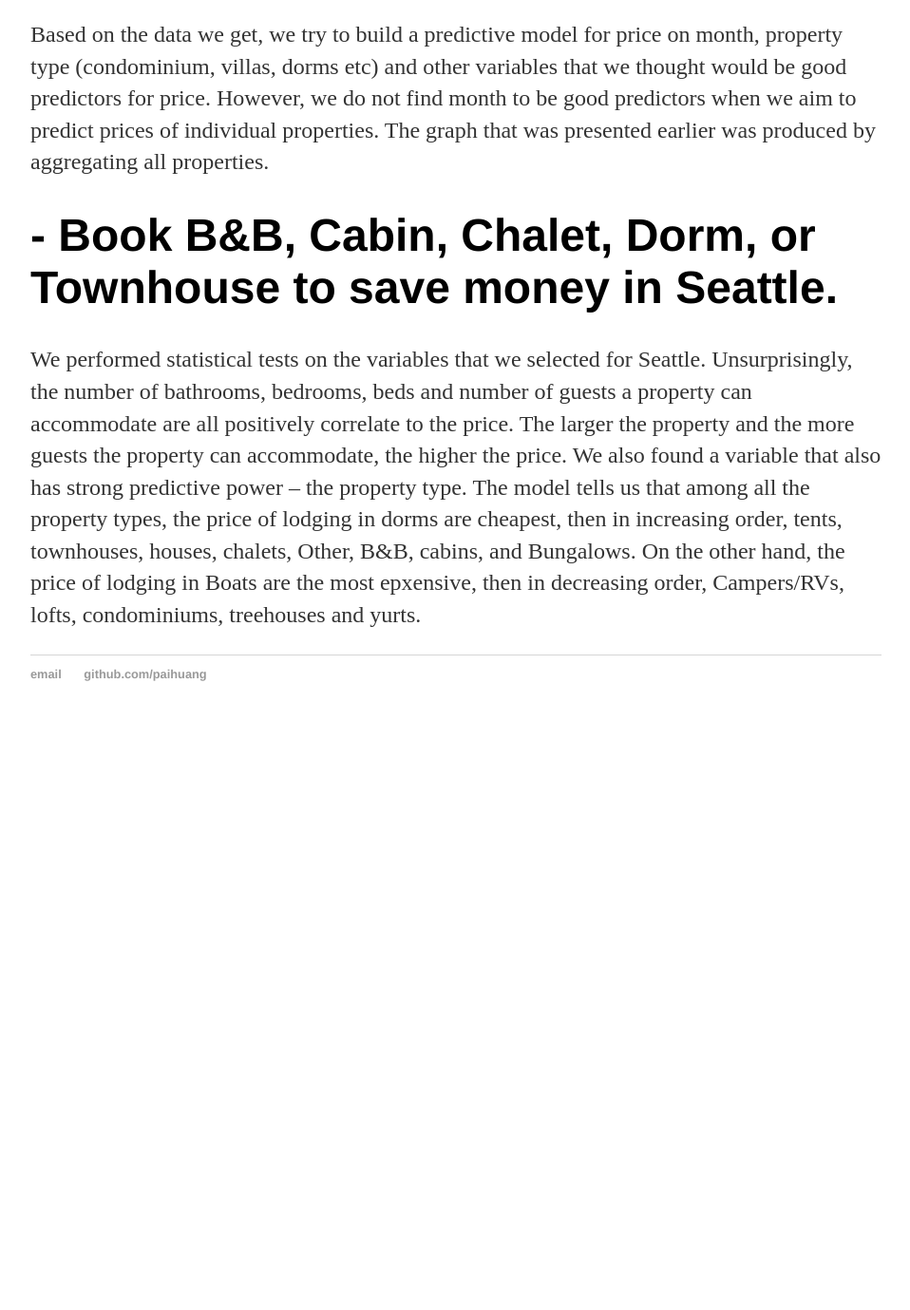
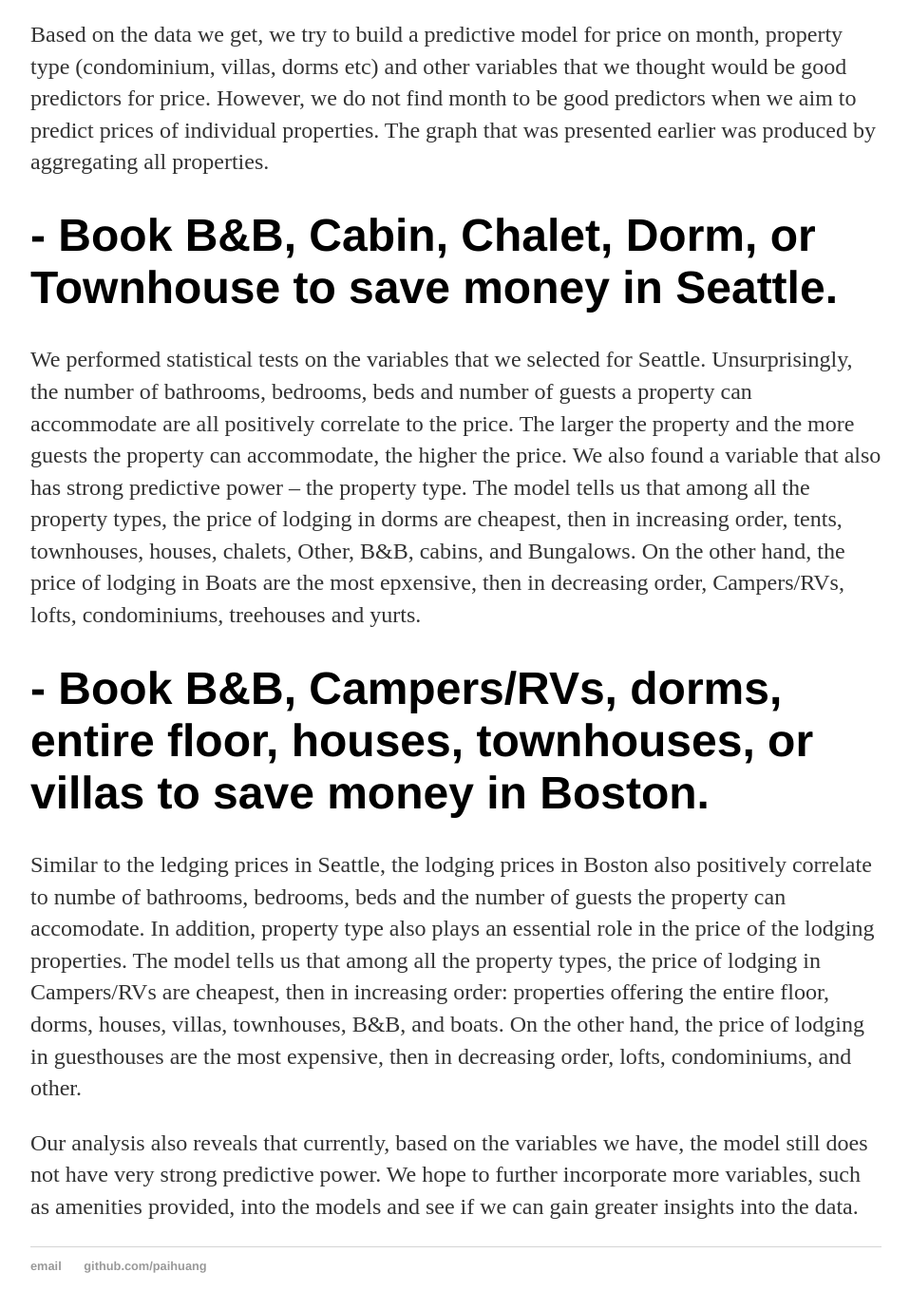
Before and after one commit to paihuang/paihuang.github.io, a Jekyll site: the page built from _posts/2019-02-12-Seattle-Boston-Airbnb-for-low-budgets.md, in a window 1280 px wide and 1400 px high, scrolled down 1741 px. Shown: the top 1379 px of the window at 95% size, without its empty margins (160-1118 px from the left). Built offline with Jekyll 4.4.1, drawn with Linux system fonts in a browser that asks for light colours; before the commit the page ends 2518 px from its top, so only the background shows below that.

Commit message:
Update 2019-02-12-Seattle-Boston-Airbnb-for-low-budgets.md

```diff
--- a/_posts/2019-02-12-Seattle-Boston-Airbnb-for-low-budgets.md
+++ b/_posts/2019-02-12-Seattle-Boston-Airbnb-for-low-budgets.md
@@ -41,3 +41,16 @@ the price of lodging in dorms are cheapest, then in increasing order, tents, tow
 chalets, Other, B&B, cabins, and Bungalows. On the other hand, the price of lodging in Boats
 are the most epxensive, then in decreasing order, Campers/RVs, lofts, condominiums, treehouses
 and yurts.
+
+# - Book B&B, Campers/RVs, dorms, entire floor, houses, townhouses, or villas to save money in Boston.
+Similar to the ledging prices in Seattle, the lodging prices in Boston also positively correlate to
+numbe of bathrooms, bedrooms, beds and the number of guests the property can accomodate. In addition,
+property type also plays an essential role in the price of the lodging properties. The model tells us
+that among all the property types, the price of lodging in Campers/RVs are cheapest, then in
+increasing order: properties offering the entire floor, dorms, houses, villas, townhouses, B&B,
+and boats. On the other hand, the price of lodging in guesthouses are the most expensive, then in
+decreasing order, lofts, condominiums, and other.
+
+Our analysis also reveals that currently, based on the variables we have, the model still does not have
+very strong predictive power. We hope to further incorporate more variables, such as amenities provided,
+into the models and see if we can gain greater insights into the data.
```
